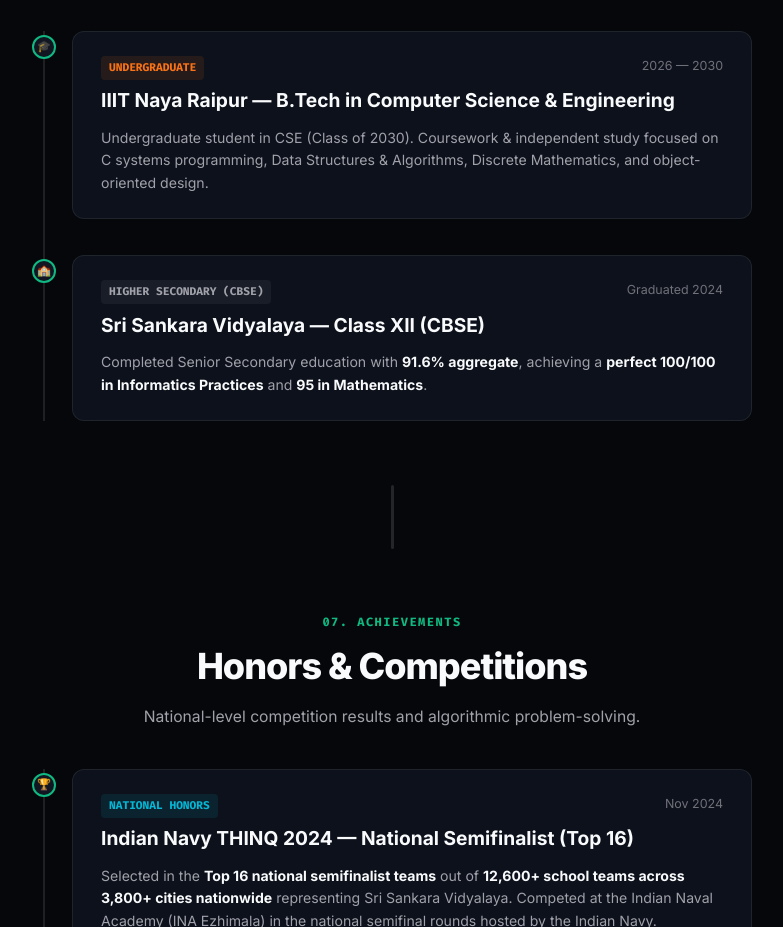
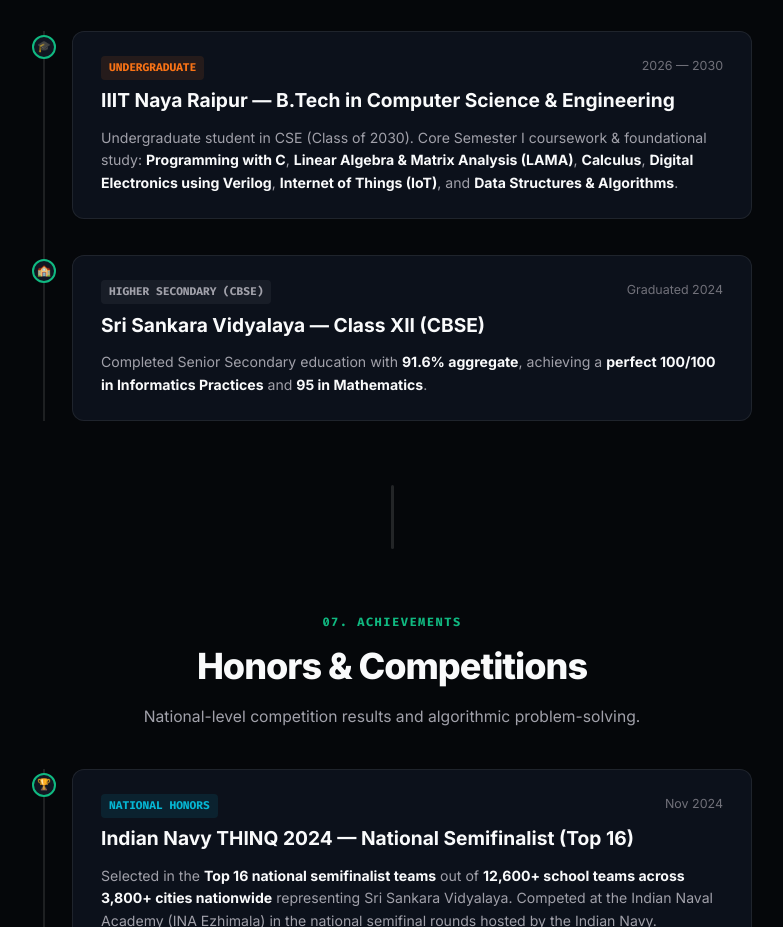
Before and after one commit to Headhunte-121/portfolio, a plain HTML site: page index.html in a window 1280 px wide. Shown: the part 6740-7667 px from the top of the page, without its empty margins (248-1031 px from the left). Drawn offline with Linux system fonts and the light colour scheme.

Commit message:
Align Semester I core coursework with university curriculum

```diff
--- a/index.html
+++ b/index.html
@@ -518,9 +518,10 @@
                         </div>
                         <h3 class="t-company">IIIT Naya Raipur — B.Tech in Computer Science &amp; Engineering</h3>
                         <p class="t-desc">
-                            Undergraduate student in CSE (Class of 2030). Coursework &amp; independent study focused on
-                            C systems programming, Data Structures &amp; Algorithms, Discrete Mathematics, and
-                            object-oriented design.
+                            Undergraduate student in CSE (Class of 2030). Core Semester I coursework &amp; foundational study:
+                            <strong>Programming with C</strong>, <strong>Linear Algebra &amp; Matrix Analysis (LAMA)</strong>,
+                            <strong>Calculus</strong>, <strong>Digital Electronics using Verilog</strong>,
+                            <strong>Internet of Things (IoT)</strong>, and <strong>Data Structures &amp; Algorithms</strong>.
                         </p>
                     </div>
                 </div>
```
